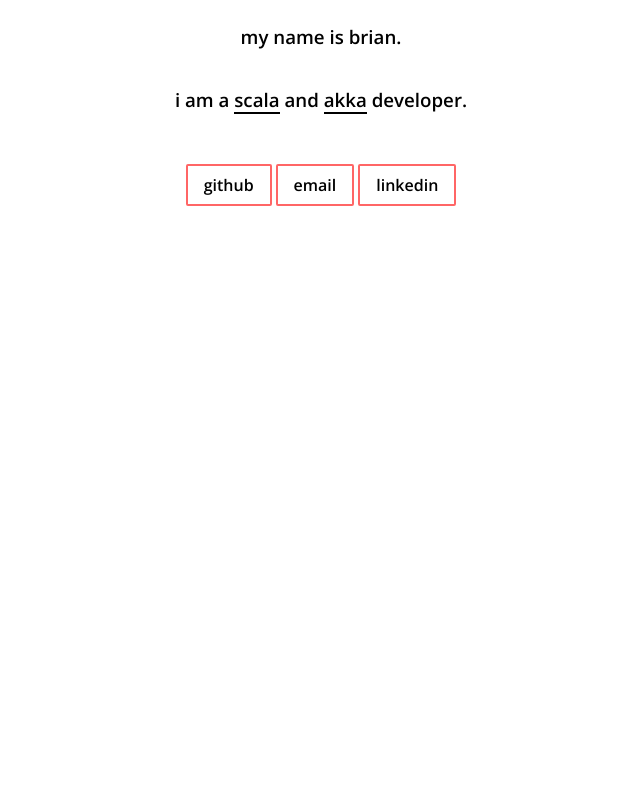
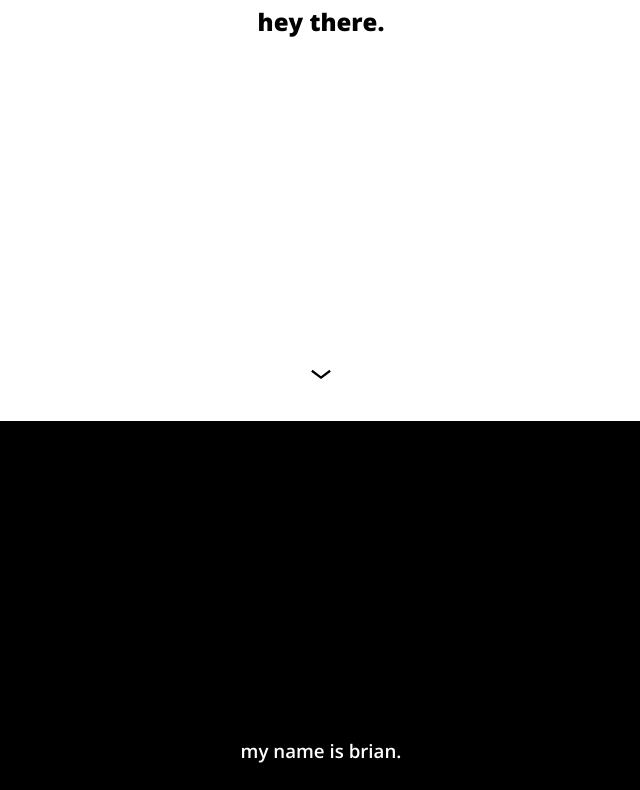
Before and after one commit to areyouspiffy/areyouspiffy.github.io, a plain HTML site: page index.html in a window 1280 px wide. Shown: the part 379-1169 px from the top of the page, without its empty margins (319-959 px from the left). Before the commit the page ends 800 px from the top, so only its background shows below. Drawn offline with nearby package versions, Linux system fonts and the light colour scheme.

Commit message:
articles

```diff
--- a/index.html
+++ b/index.html
@@ -10,35 +10,33 @@
   <style type="text/css">
     html,
     body,
-    .c {
+    article {
       font-size: 1em;
       font-family: 'Open Sans', sans-serif;
-      color: #000;
       margin: 0;
-      height: 100%;
-      background: #fff;
+      height: 100vh;
     }
 
-    .c {
+    article {
       box-sizing: border-box;
       border: 0px solid black;
       display: flex;
       align-items: center;
       justify-content: center;
       flex-direction: column;
+      padding: 10%;
     }
 
-    .c h1 {
+    article h1 {
       font-weight: 800;
     }
 
-    .c h3 {
+    article h3 {
       font-weight: 600;
     }
 
-    .c u {
+    article u {
       text-decoration: none;
-      border-bottom: .15em solid #000;
     }
 
     .h {
@@ -65,22 +63,60 @@
     }
 
     .h a:hover {
-      color: hsl(0,0%,100%);
+      color: hsl(0, 0%, 100%);
       background-color: hsl(0, 100%, 70%);
     }
 
+    .highlight {
+      color: #000;
+      background-color: hsl(55, 100%, 60%);
+      padding: 5px;
+    }
+
+    article:nth-child(even) {
+      background-color: #FFF;
+    }
+
+    article:nth-child(odd) {
+      color: #FFF;
+      background-color: #000;
+    }
+
+    article:nth-of-type(3) .highlight {
+      background-color: hsl(0, 100%, 70%);
+    }
+
+    .arrow {
+      position: absolute;
+      width: 2em;
+      height: 2em;
+      bottom: 2em;
+    }
+
   </style>
-  <div class="c">
+  <article class="c">
     <h1>hey there.</h1>
-    <h1 class="sep">...</h1>
+    <div class="arrow">
+      <svg viewbox="0 0 70 70">
+        <polyline points="15,30 35,45 55,30" stroke="black" stroke-width="5" fill="none" />
+      </svg>
+    </div>
+  </article>
+  <article class="c" id="2">
     <h3>my name is brian.</h3>
-    <h3>i am a <u>scala</u> and <u>akka</u> developer.</h3>
+    <h3>i am a <u class="highlight">scala</u> and <u class="highlight">akka</u> developer.</h3>
     <div class="h">
       <a href="https://github.com/areyouspiffy">github</a>
       <a href="mailto:brian@brianmowen.com">email</a>
       <a href="https://www.linkedin.com/in/brianmowen">linkedin</a>
     </div>
-  </div>
+  </article>
+  <article class="c">
+    <h3>i enjoy <u class="highlight">functional programming</u> and long walks on the</h1>
+  </article>
+  <article class="c">
+    <h1>_.beach</h1>
+  </article>
 </body>
 
 </html>
```
